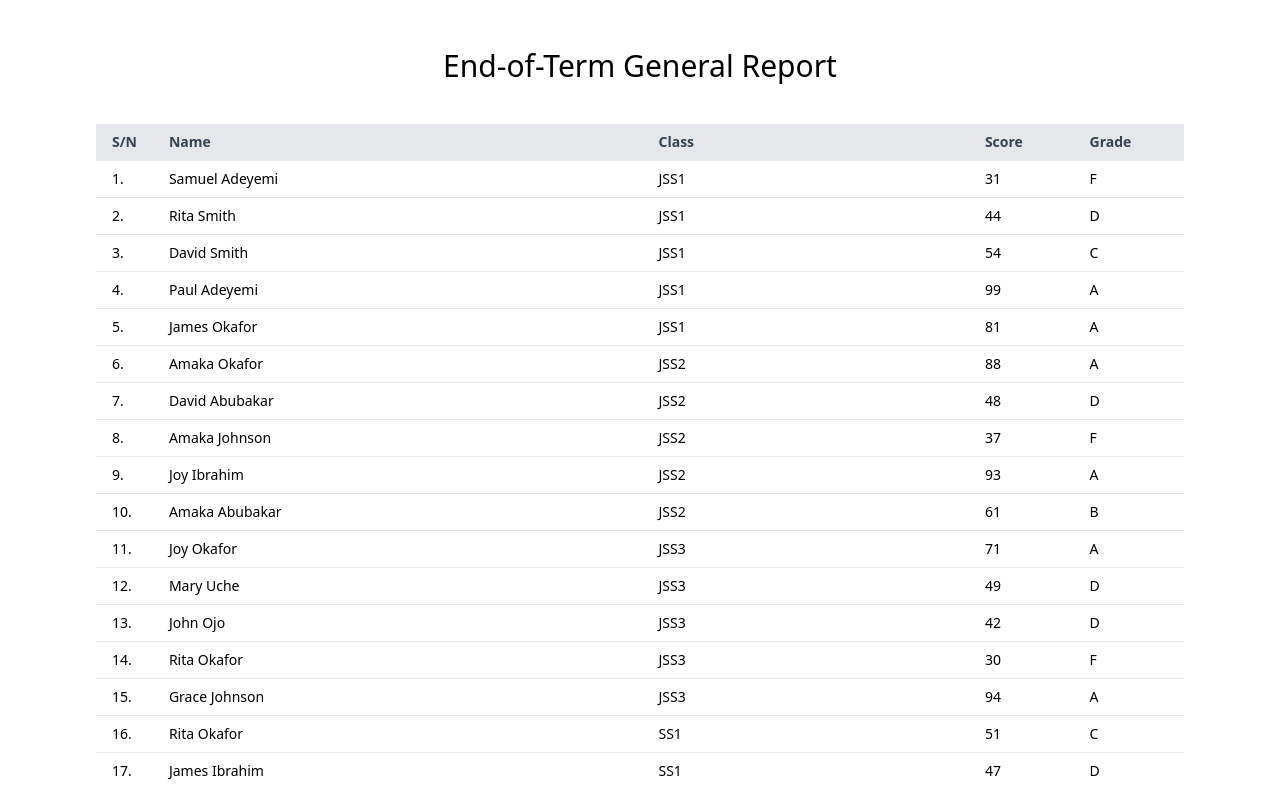
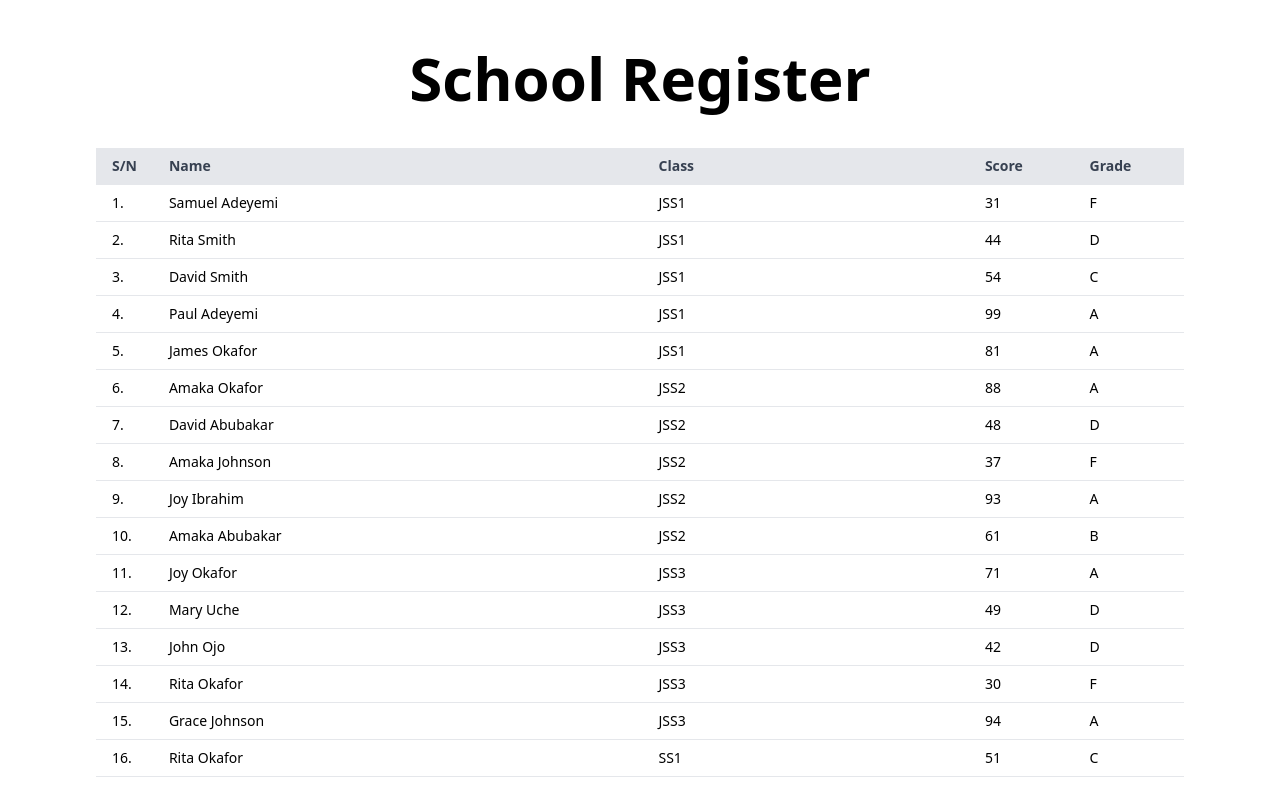
Before and after one commit to dgplang/student-records, a website: page dist/index.html in a window 1280 px wide. Shown: the top 787 px of the page. Drawn offline with Linux system fonts and the light colour scheme; a web font is replaced by a local one.

Commit message:
changes made to javascript

```diff
--- a/dist/index.html
+++ b/dist/index.html
@@ -10,7 +10,7 @@
     <link rel="stylesheet" href="/dist/style.css">
 </head>
 <body>
-    <div id="general-container"></div>
+    <div id="general-container" class=""></div>
     <div id="class-container"></div>
     <div id="graded-container"></div>
     <footer id="the-conclusion"></footer>
@@ -54,10 +54,10 @@
         // All Students
 
         let generalContainer = document.querySelector("#general-container")
-        generalContainer.setAttribute("class", "my-12")
+        generalContainer.setAttribute("class", "py-12")
         let title = document.createElement("h1")
-        title.setAttribute("class", "text-center text-3xl")
-        title.innerText = "End-of-Term General Report"
+        title.setAttribute("class", "text-3xl sm:text-4xl md:text-5xl lg:text-6xl font-bold text-center")
+        title.innerText = "School Register"
         generalContainer.appendChild(title)
 
         // All Students Record
@@ -108,8 +108,8 @@
         let classContainer = document.querySelector("#class-container")
         classContainer.setAttribute("class", "my-12")
         let classTitle = document.createElement("h1")
-        classTitle.setAttribute("class", "text-center text-3xl")
-        classTitle.innerText = "End-of-Term Report by Class"
+        classTitle.setAttribute("class", "text-3xl sm:text-4xl md:text-5xl lg:text-6xl font-bold text-center")
+        classTitle.innerText = "School Register By Class"
         classContainer.appendChild(classTitle)
 
         // JSS 1
@@ -386,8 +386,8 @@
         let gradeContainer = document.querySelector("#class-container")
         gradeContainer.setAttribute("class", "my-12")
         let gradeTitle = document.createElement("h1")
-        gradeTitle.setAttribute("class", "text-center text-3xl")
-        gradeTitle.innerText = "End-of-Term Report by Grades"
+        gradeTitle.setAttribute("class", "text-3xl sm:text-4xl md:text-5xl lg:text-6xl font-bold text-center")
+        gradeTitle.innerText = "School Register By Grades"
         gradeContainer.appendChild(gradeTitle)
 
         // Grade A
@@ -612,12 +612,5 @@
         footnote.innerText = "Click Here"
         theConclusion.appendChild(footnote)
     </script>
-
-    <!-- <footer class="my-6 text-center text-xl text-gray-600">
-        GitHub Repo:
-        <a href="https://github.com/dgplang/students-register" class="text-blue-600 hover:underline" target="_blank" rel="noopener noreferrer">
-          Click Here
-        </a>
-    </footer> -->
 </body>
 </html>
```
Also changed, not shown: dist/style.css.
